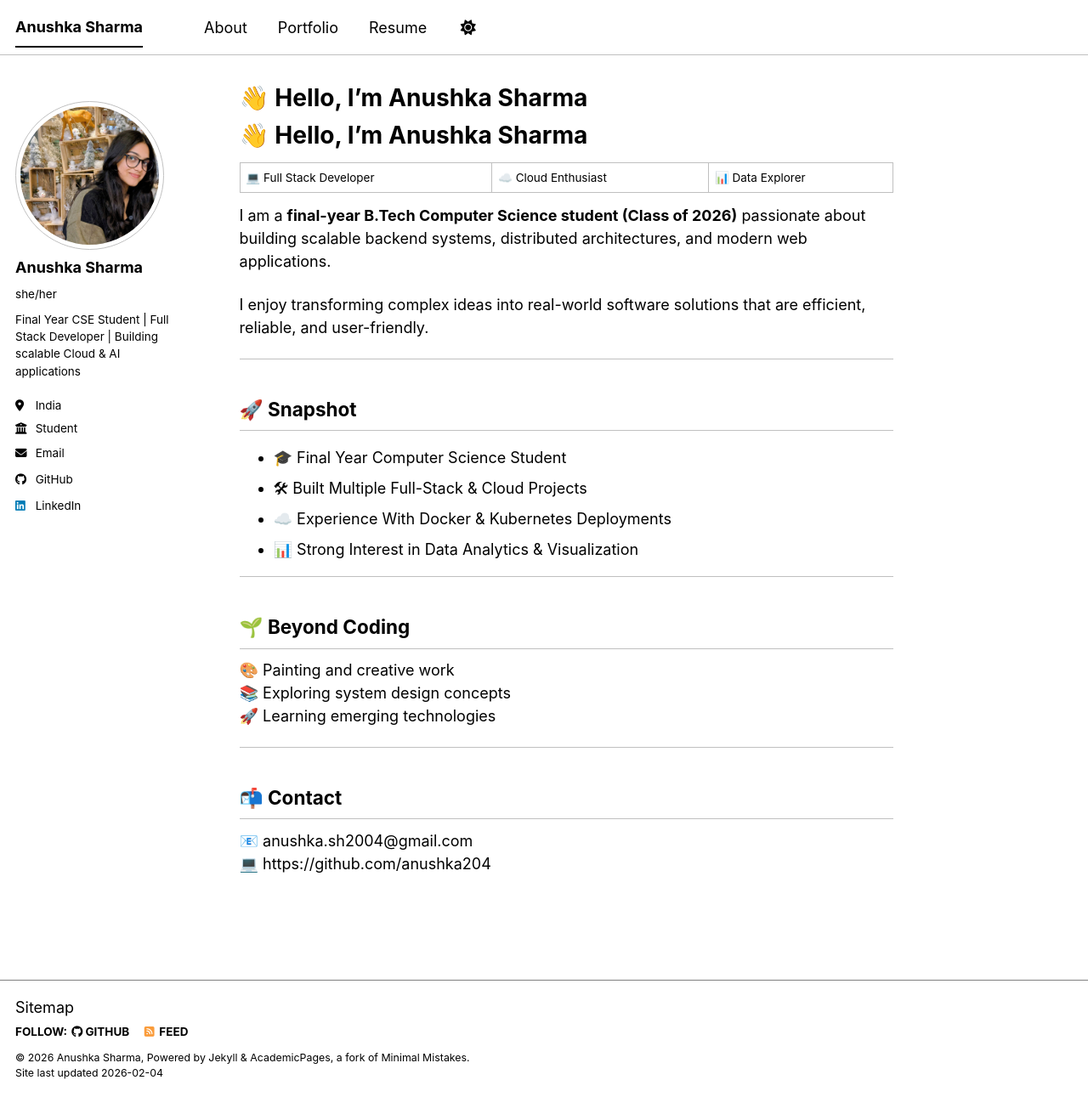
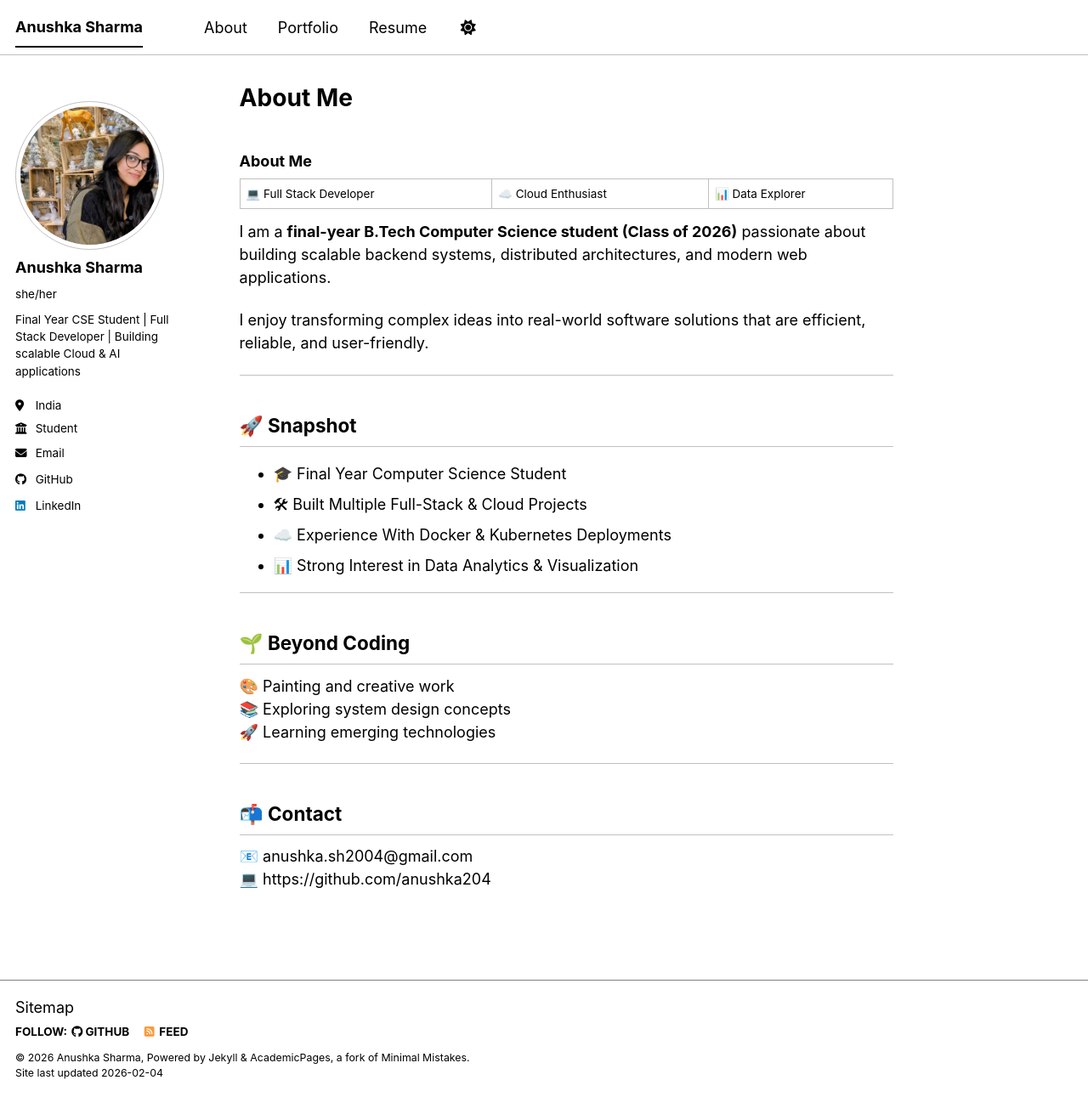
Before and after one commit to Anushka204/anushka204.github.io, a Jekyll site: the page built from _pages/about.md, in a window 1280 px wide and 1291 px high. Shown: the whole window at 85% size. Built offline with Jekyll 4.4.1, drawn with Linux system fonts in a browser that asks for light colours; a script bundle is joined from its source files by our own code; library files that are not in the unit come from our copies; our own code applies the rules of GitHub Pages for plain Markdown files.

Commit message:
Revise about section with new heading and content
Updated the about section with a new heading and refined the introduction.

```diff
--- a/_pages/about.md
+++ b/_pages/about.md
@@ -4,7 +4,7 @@
 permalink: /
 ---
 
-# 👋 Hello, I'm Anushka Sharma
+### About Me
 
 💻 Full Stack Developer | ☁️ Cloud Enthusiast | 📊 Data Explorer
 
```
